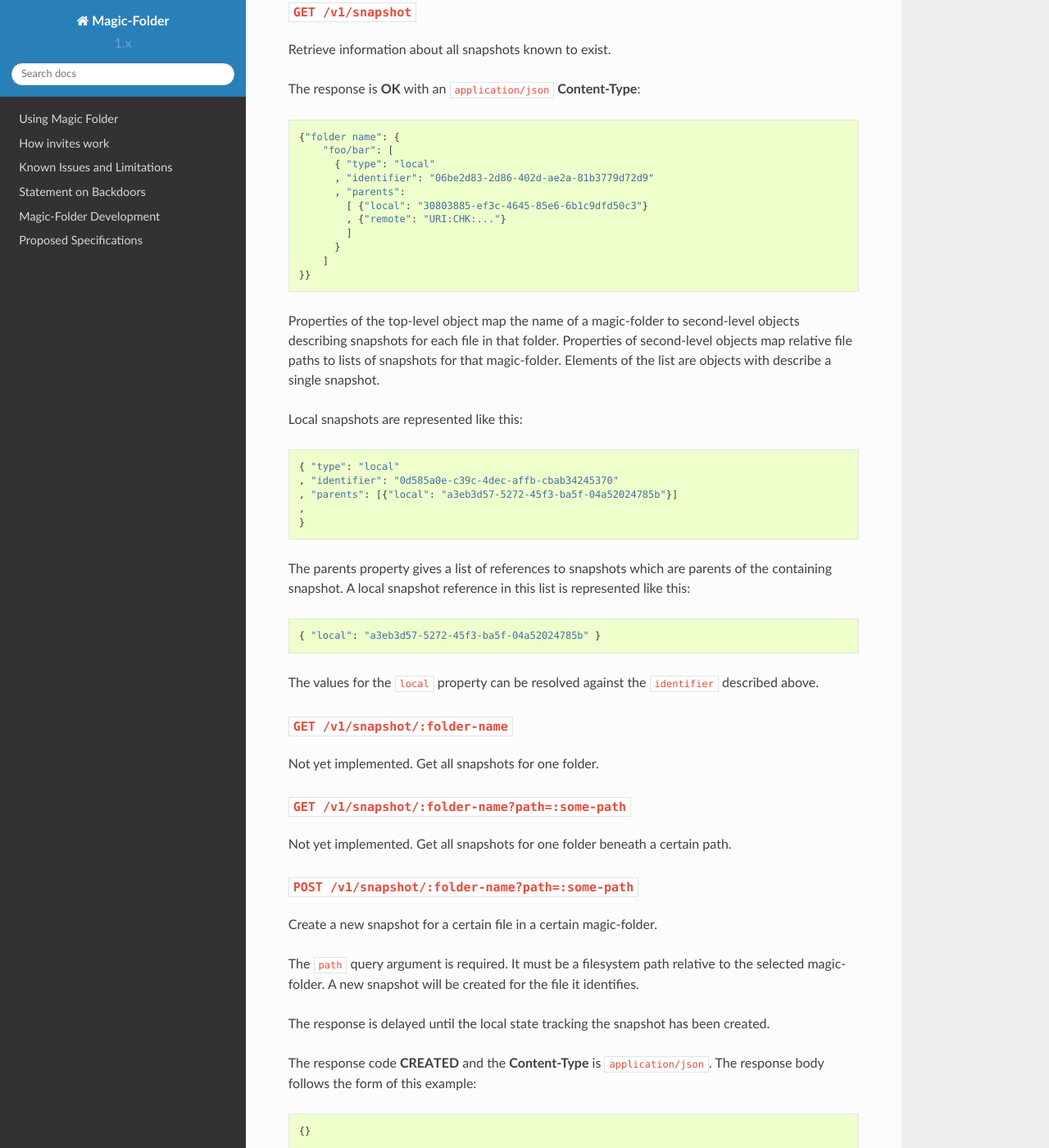
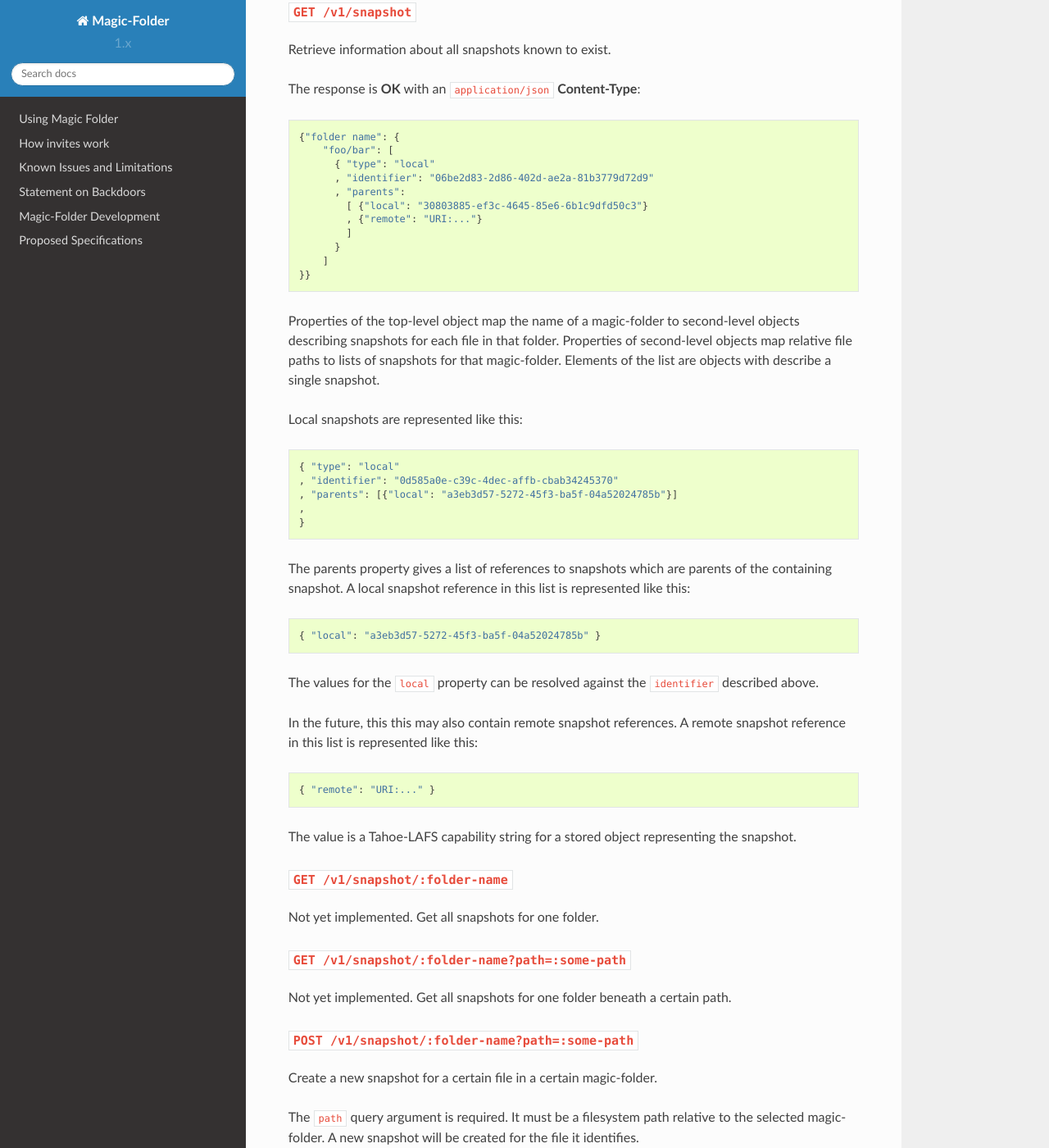
Before and after one commit to tahoe-lafs/magic-folder, a Sphinx documentation site: the page built from docs/interface.rst, in a window 1280 px wide and 1400 px high, scrolled down 951 px. Shown: the whole window at 82% size. Built offline with Sphinx 7.4.7 and the Read the Docs theme 2.0.0, drawn with Linux system fonts in a browser that asks for light colours.

Commit message:
Predict a future with remote snapshots

```diff
--- a/docs/interface.rst
+++ b/docs/interface.rst
@@ -52,7 +52,7 @@
         , "identifier": "06be2d83-2d86-402d-ae2a-81b3779d72d9"
         , "parents":
 	  [ {"local": "30803885-ef3c-4645-85e6-6b1c9dfd50c3"}
-	  , {"remote": "URI:CHK:..."}
+	  , {"remote": "URI:..."}
 	  ]
         }
       ]
@@ -76,6 +76,14 @@
   { "local": "a3eb3d57-5272-45f3-ba5f-04a52024785b" }
 
 The values for the ``local`` property can be resolved against the ``identifier`` described above.
+
+In the future,
+this this may also contain remote snapshot references.
+A remote snapshot reference in this list is represented like this::
+
+  { "remote": "URI:..." }
+
+The value is a Tahoe-LAFS capability string for a stored object representing the snapshot.
 
 ``GET /v1/snapshot/:folder-name``
 ~~~~~~~~~~~~~~~~~~~~~~~~~~~~~~~~~
```
